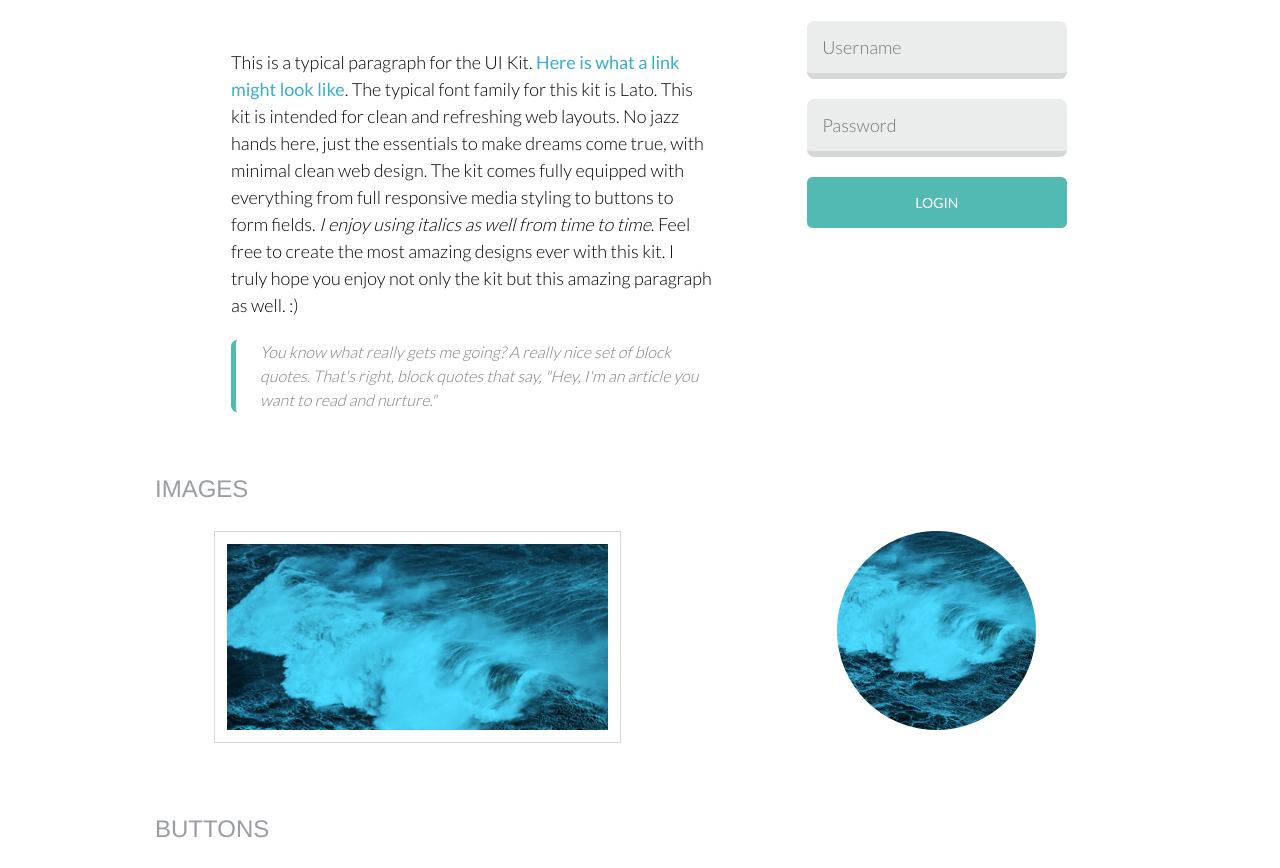
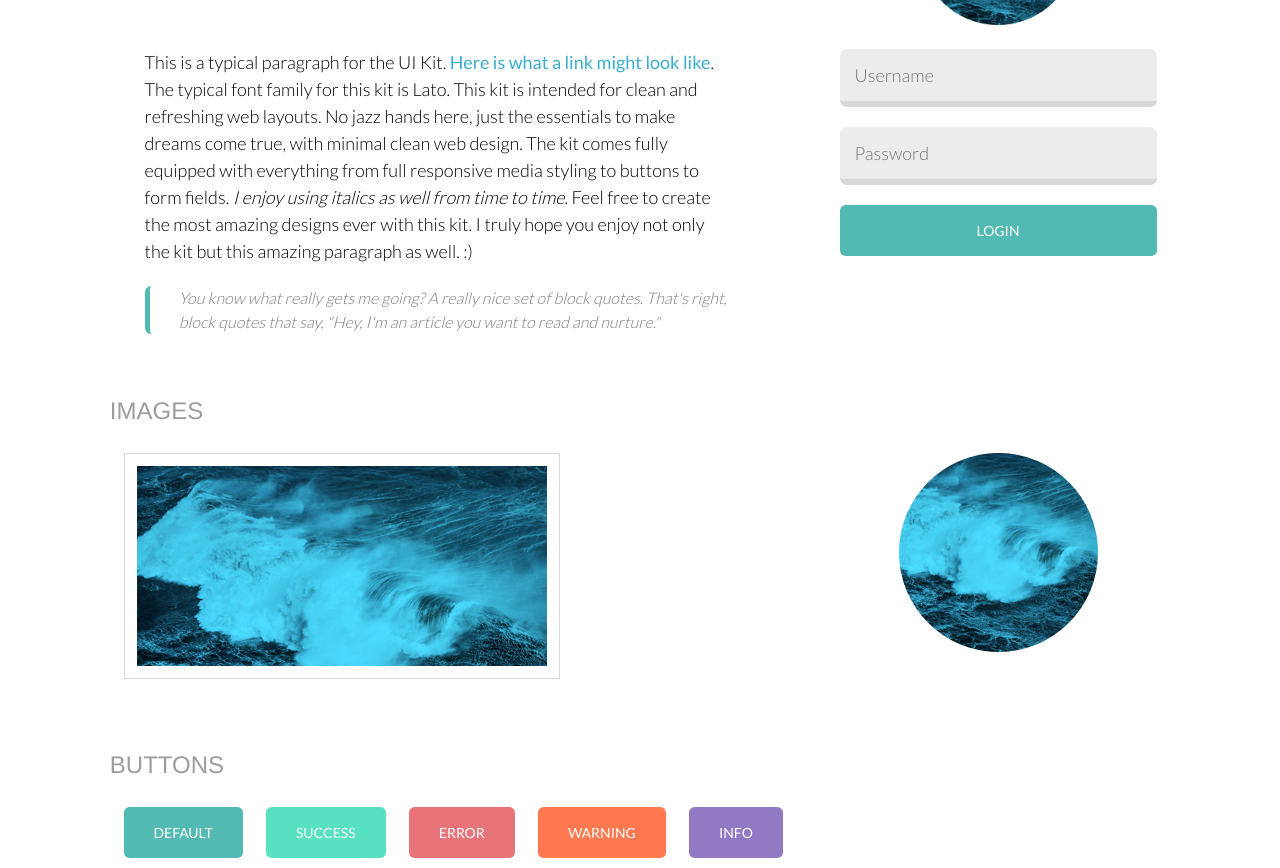
Before and after one commit to astro980/portfolio-project-4, a plain HTML site: page index.html in a window 1280 px wide. Shown: the part 514-1382 px from the top of the page. Drawn offline with Linux system fonts and the light colour scheme.

Commit message:
Summary Edit 1.v.8
Minor fix

```diff
--- a/index.html
+++ b/index.html
@@ -62,7 +62,7 @@
         <div class="grid__col--4"> <!-- Form Div -->
           <form class="form"> <!-- Form -->
             <legend id="forms" class="headline-secondary">Form Elements</legend>
-            <img class="img-avatar" src="images/avatar.png" alt="Avatar">
+            <img class="img--avatar" src="images/avatar.png" alt="Avatar">
             <label class="form__label--hidden" for="username">Username:</label>
             <input class="form__input" type="text" id="username" placeholder="Username">
             <label class="form__label--hidden" for="password">Password:</label>
--- a/scss/base/_base.scss
+++ b/scss/base/_base.scss
@@ -33,6 +33,7 @@ h3 {
 h4 {
   margin-top: em(22px, 14px);
   margin-bottom: em(32px, 14px);
+  padding-left: em(32px, 14px);
   color: palette(grey, x-light);
   text-transform: uppercase;
   font-weight: $font-weight--medium;
--- a/scss/base/_index.scss
+++ b/scss/base/_index.scss
@@ -3,7 +3,5 @@
 //-------------------------------
 
 @import 'typography';
-@import 'main';
-@import 'nav';
 @import 'base';
 @import 'reset';
--- a/scss/component/_grid.scss
+++ b/scss/component/_grid.scss
@@ -1,6 +1,14 @@
 // ==========================================================================
 // Grids
 // ==========================================================================
+
+// Container Layout
+.container {
+  max-width: em(1200px);
+  margin: 0 auto;
+  padding: 0 em(15px) em(50px) em(15px);
+}
+
 
 // Center elements
 
--- a/scss/component/_img.scss
+++ b/scss/component/_img.scss
@@ -1,6 +1,16 @@
 // =====================================
 // Images Styles
 // =====================================
+
+// Site Logo
+
+.site-logo {
+    @extend .centered;
+    margin-bottom: 2em;
+    @include img-replace("logo.png", 150px, 85px, flex);
+    z-index: 999;
+}
+// Images
 
 .img {
     @extend .centered;
--- a/scss/component/_index.scss
+++ b/scss/component/_index.scss
@@ -5,4 +5,6 @@
 @import 'button';
 @import 'form';
 @import 'img';
+@import 'main';
+@import 'nav';
 @import 'grid';
--- a/scss/base/_main.scss
+++ b/scss/component/_main.scss
@@ -2,23 +2,10 @@
 // Main Styles
 // ==========================================================================
 
-// Layout
-.container {
-    max-width: em(1000px);
-    margin: 0 auto;
-    padding: 0 em(15px) em(50px) em(15px);
-}
 
-// Site Logo
 
-.site-logo {
-    @extend .centered;
-    margin-bottom: 2em;
-    @include img-replace("logo.png", 150px, 85px, flex);
-    z-index: 999;
-}
-
-// Icon Toggle
+// Icon Toggle For Future Use
+// Under Construction "Don't Mind This"
 
 .icn-toggle {
     @include p-el(before, 25px, 3px) {
--- a/scss/utilities/_variables.scss
+++ b/scss/utilities/_variables.scss
@@ -97,10 +97,10 @@ $path--rel       :  "../images";
 $g-col-width     :  65px;
 $g-gutter-width  :  20px;
 $g-col-count     :  12;
-$g-cont-max-w    :  1050px;
+$g-cont-max-w    :  1250px;
 
 // Breakpoints
 
 $brkpoint-sm     :  1px;
 $brkpoint-md     :  768px;
-$brkpoint-lg     :  1100px;
+$brkpoint-lg     :  1200px;
```
Also changed, not shown: css/styles.css, scss/component/_nav.scss (renamed from scss/base/_nav.scss), 1 other file.
